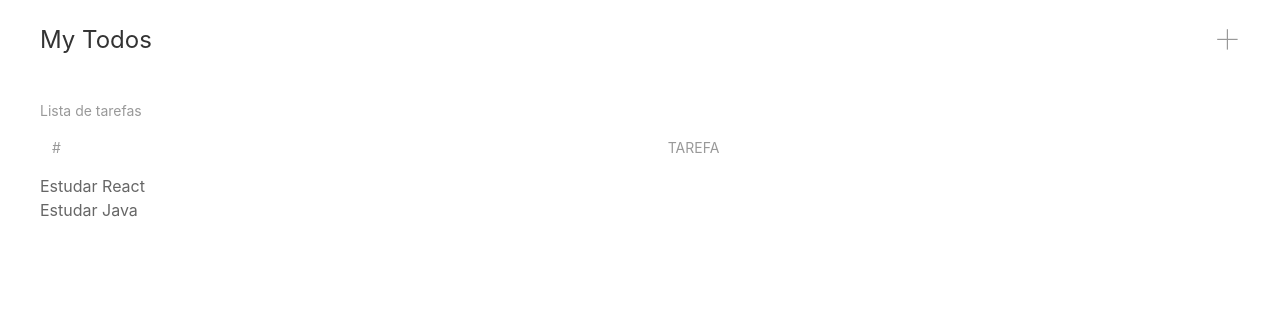
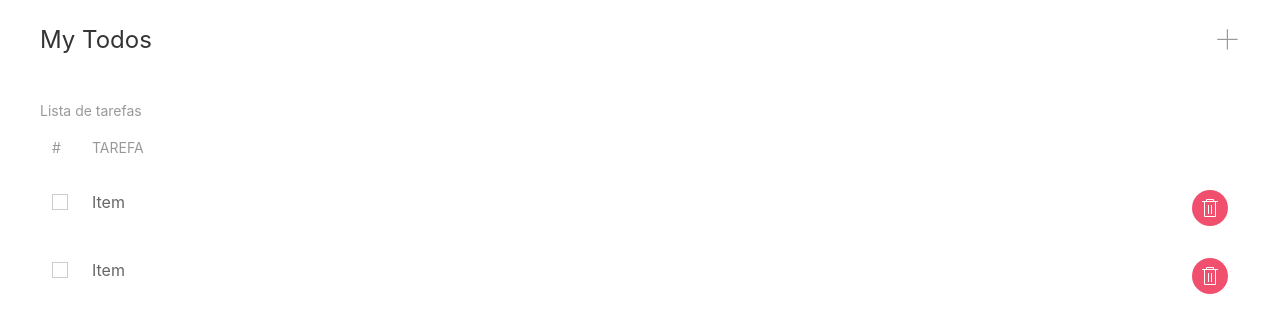
Before and after one commit to gabrieldasilvadev/TodoListReact, a React (Create React App) app: page / in a window 1280 px wide. Shown: the top 332 px of the page. Built offline with nearby package versions, Linux system fonts and the light colour scheme.

Commit message:
Create item of list

```diff
--- a/src/components/TodoList.tsx
+++ b/src/components/TodoList.tsx
@@ -1,5 +1,6 @@
 import React from 'react';
 import { Todo } from './models/Todo';
+import TodoListItem from './TodoListItem';
 
 const TodoList = () => {
   const todos: Todo[] = [
@@ -21,7 +22,7 @@
         {
           // coalescência nula(?), caso a variavel for nula, nao vai dar erro.
           todos?.map(
-            todo => (<div key={todo.id}>{todo.title}</div>)
+            todo => (<TodoListItem key={todo.id}></TodoListItem>)
           )
         }
       </tbody>
--- /dev/null
+++ b/src/components/TodoListItem.tsx
@@ -0,0 +1,19 @@
+import React from "react";
+
+const TodoListItem = () => {
+  return (
+    <tr className="uk-animation-slide-bottom-medium">
+      <td className="uk-width-auto">
+        <label>
+          <input type="checkbox" className="uk-checkbox" />
+        </label>
+      </td>
+      <td className="uk-width-expand">Item</td>
+      <td className="uk-width-auto">
+        <button className="uk-icon-button uk-button-danger" uk-icon="trash"></button>
+      </td>
+    </tr>
+  )
+}
+
+export default TodoListItem;
```
Also changed, not shown: 1 other file (tests, documents, lock files or other folders).
